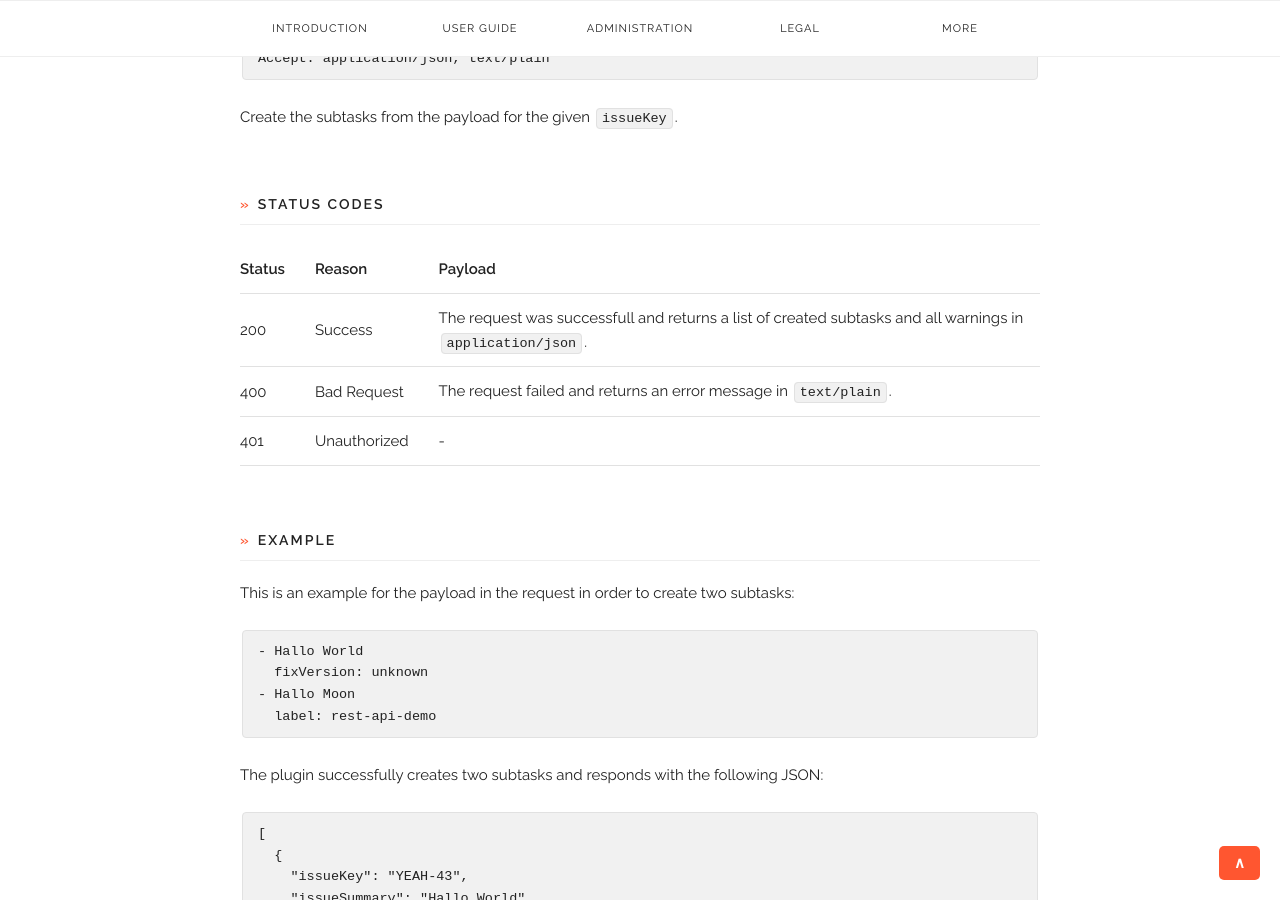
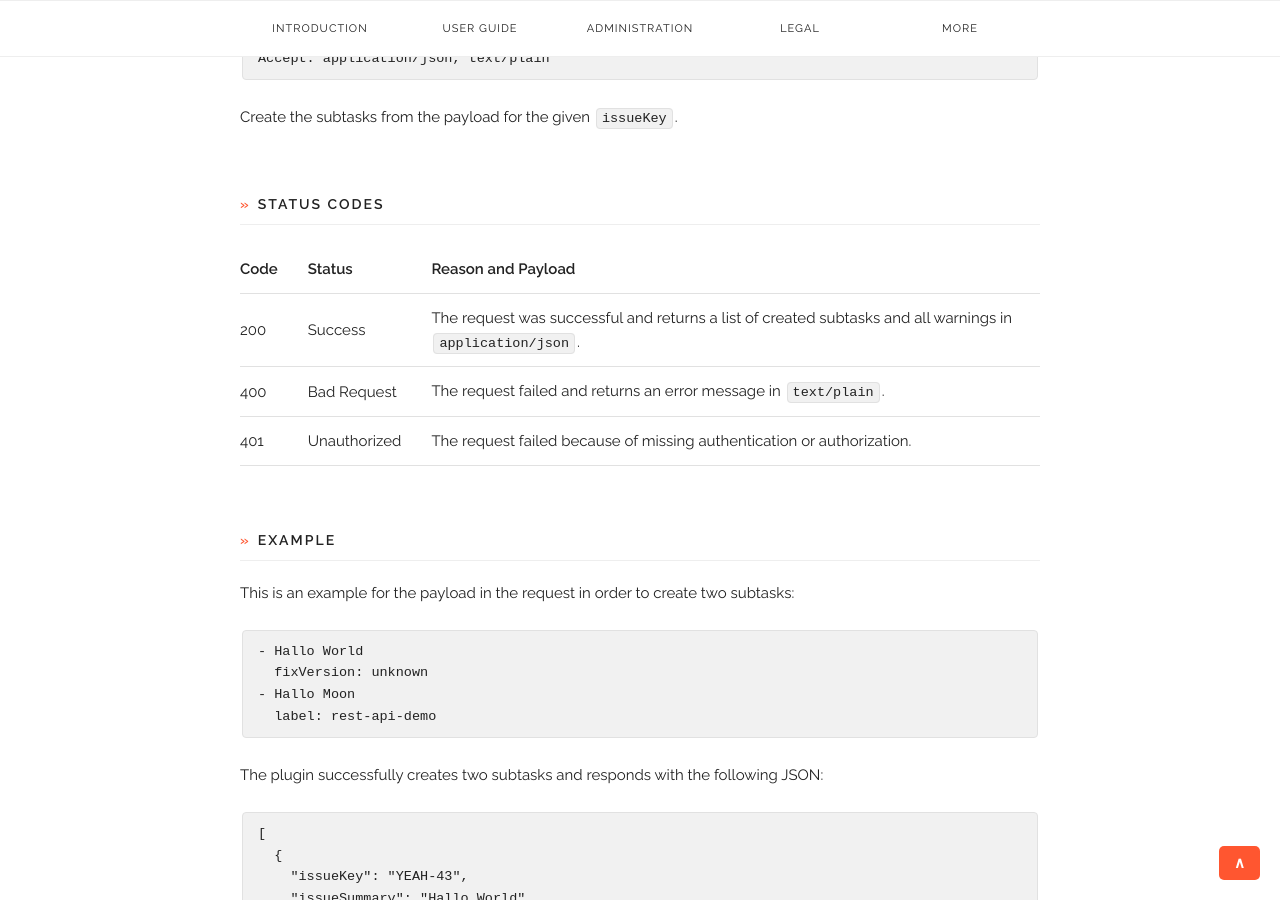
Before and after one commit to codescape/jira-multiple-subtasks, a Jekyll site: the page built from docs/rest-api.md, in a window 1280 px wide and 900 px high, scrolled down 841 px. Built offline with Jekyll 4.4.1, drawn with Linux system fonts in a browser that asks for light colours; nearby versions of some CDN libraries.

Commit message:
docs: fix typo an

```diff
--- a/docs/rest-api.md
+++ b/docs/rest-api.md
@@ -24,11 +24,11 @@ Create the subtasks from the payload for the given `issueKey`.
 
 #### Status Codes
 
-| Status | Reason       | Payload                                                                                                    |
-|--------|--------------|------------------------------------------------------------------------------------------------------------|
-| 200    | Success      | The request was successfull and returns a list of created subtasks and all warnings in `application/json`. |
-| 400    | Bad Request  | The request failed and returns an error message in `text/plain`.                                           |
-| 401    | Unauthorized | -                                                                                                          |
+| Code | Status       | Reason and Payload                                                                                        |
+|------|--------------|-----------------------------------------------------------------------------------------------------------|
+| 200  | Success      | The request was successful and returns a list of created subtasks and all warnings in `application/json`. |
+| 400  | Bad Request  | The request failed and returns an error message in `text/plain`.                                          |
+| 401  | Unauthorized | The request failed because of missing authentication or authorization.                                    |
 
 #### Example
 
```
